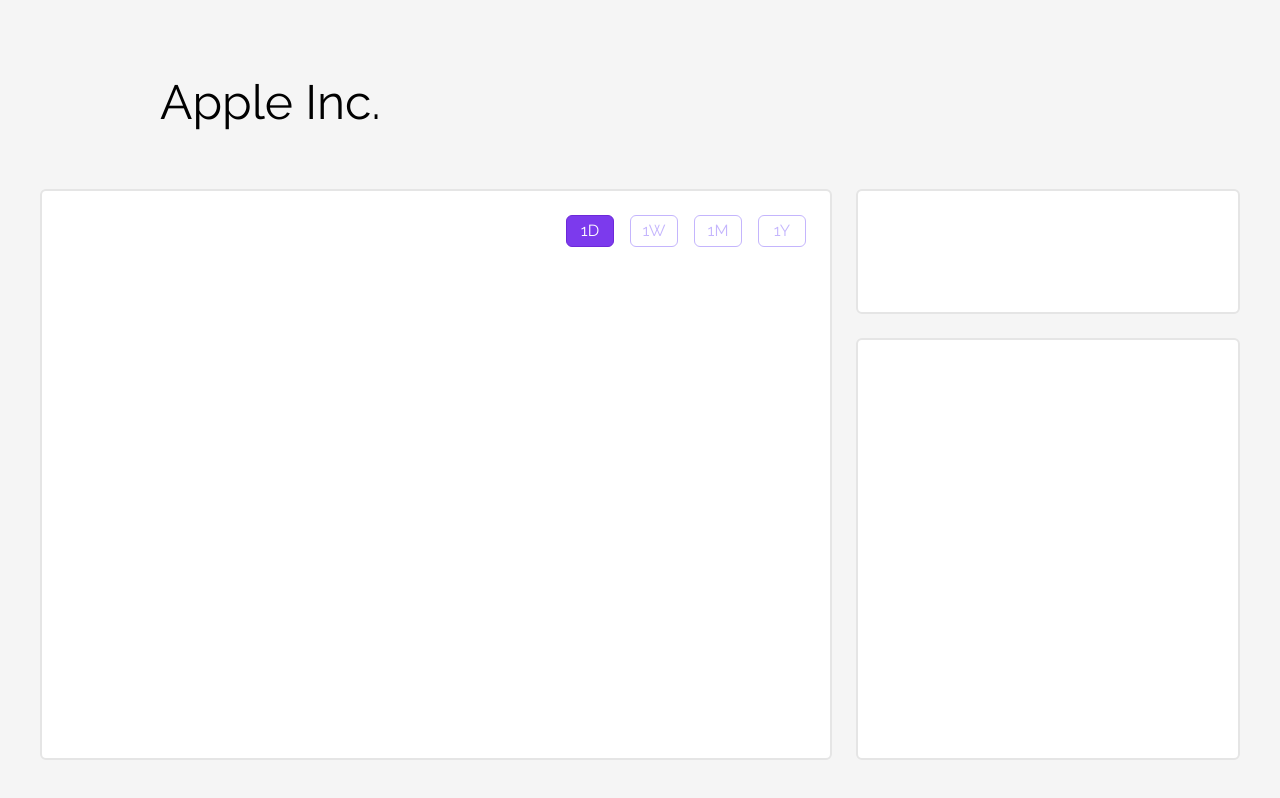
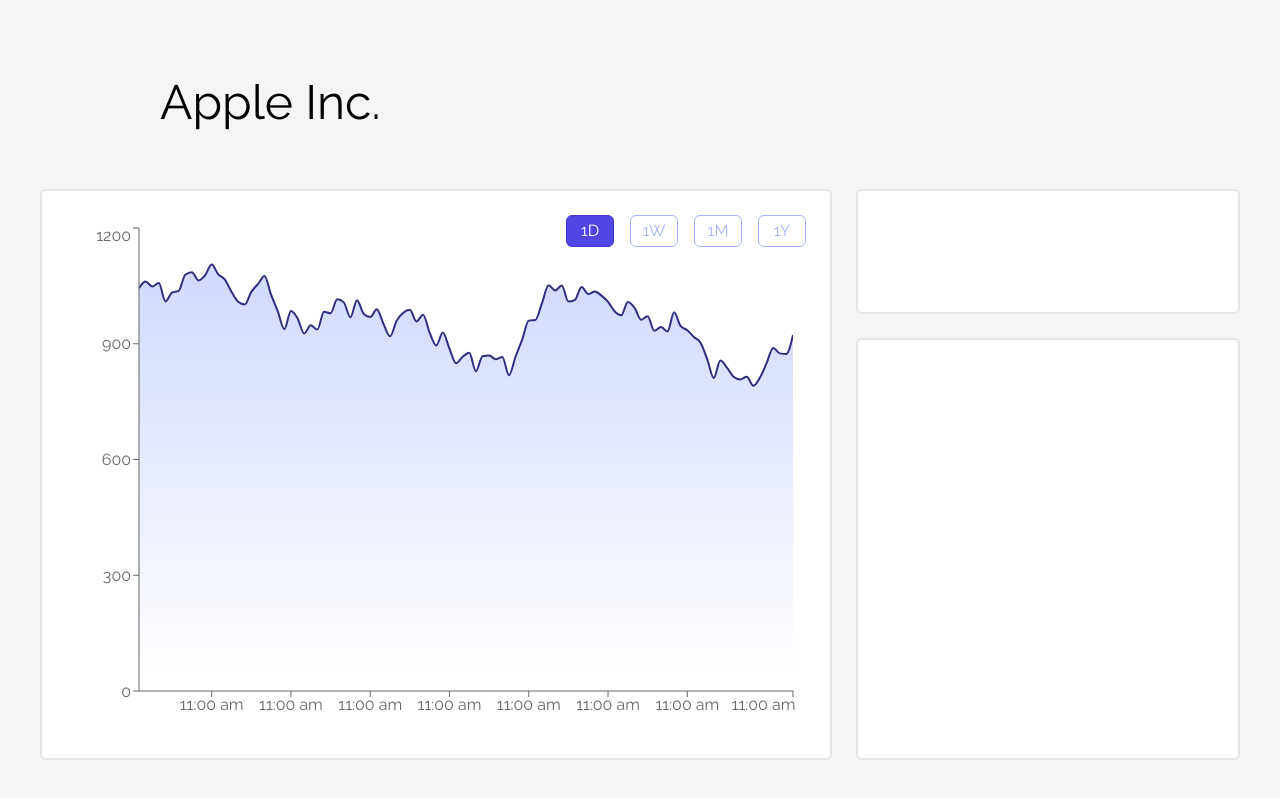
Before and after one commit to smartCoolDev/stock-dashboard-react, a React (Create React App) app: page / in a window 1280 px wide. Built offline with nearby package versions, Linux system fonts and the light colour scheme.

Commit message:
created chart

```diff
--- a/package.json
+++ b/package.json
@@ -9,6 +9,7 @@
     "react": "^17.0.2",
     "react-dom": "^17.0.2",
     "react-scripts": "5.0.0",
+    "recharts": "^2.1.8",
     "web-vitals": "^2.1.2"
   },
   "scripts": {
--- a/src/components/Button.js
+++ b/src/components/Button.js
@@ -6,8 +6,8 @@
       onClick={onClick}
       className={`w-12 m-2 h-8 border-1 rounded-md flex items-center justify-center cursor-pointer ${
         active
-          ? "bg-violet-600 border-violet-700 text-white"
-          : "border-violet-300 text-violet-300"
+          ? "bg-indigo-600 border-indigo-700 text-white"
+          : "border-indigo-300 text-indigo-300"
       }`}
     >
       {text}
--- a/src/components/Card.js
+++ b/src/components/Card.js
@@ -2,7 +2,7 @@
 
 const Card = ({ children }) => {
   return (
-    <div className="w-full h-full bg-white border-2 border-neutral-200 rounded-md relative">
+    <div className="w-full h-full bg-white border-2 border-neutral-200 rounded-md relative p-8">
       {children}
     </div>
   );
--- a/src/components/Chart.js
+++ b/src/components/Chart.js
@@ -1,13 +1,33 @@
 import React, { useState } from "react";
 import Button from "./Button";
 import Card from "./Card";
+import {
+  Area,
+  XAxis,
+  YAxis,
+  ResponsiveContainer,
+  AreaChart,
+  Tooltip,
+} from "recharts";
 
 const Chart = () => {
   const chartFilters = ["1D", "1W", "1M", "1Y"];
+
   const [filter, setFilter] = useState("1D");
+
+  const randomData = () => {
+    let data = [];
+    let current = 1000;
+    for (let i = 0; i < 100; i++) {
+      current += Math.random() * 100 - 50;
+      data.push({ date: "11:00 am", value: current });
+    }
+    return data;
+  };
+
   return (
     <Card>
-      <ul className="flex absolute top-4 right-4">
+      <ul className="flex absolute top-4 right-4 z-50">
         {chartFilters.map((item) => (
           <li>
             <Button
@@ -20,6 +40,32 @@
           </li>
         ))}
       </ul>
+
+      <ResponsiveContainer>
+        <AreaChart data={randomData()}>
+          <defs>
+            <linearGradient id="chartColor" x1="0" y1="0" x2="0" y2="1">
+              <stop
+                offset="5%"
+                stopColor="rgb(199 210 254)"
+                stopOpacity={0.8}
+              />
+              <stop offset="95%" stopColor="rgb(199 210 254)" stopOpacity={0} />
+            </linearGradient>
+          </defs>
+          <Tooltip />
+          <Area
+            type="monotone"
+            dataKey="value"
+            stroke="#312e81"
+            fill="url(#chartColor)"
+            fillOpacity={1}
+            strokeWidth={2}
+          />
+          <XAxis dataKey="date" />
+          <YAxis />
+        </AreaChart>
+      </ResponsiveContainer>
     </Card>
   );
 };
```
Also changed, not shown: 1 other file (tests, documents, lock files or other folders).
